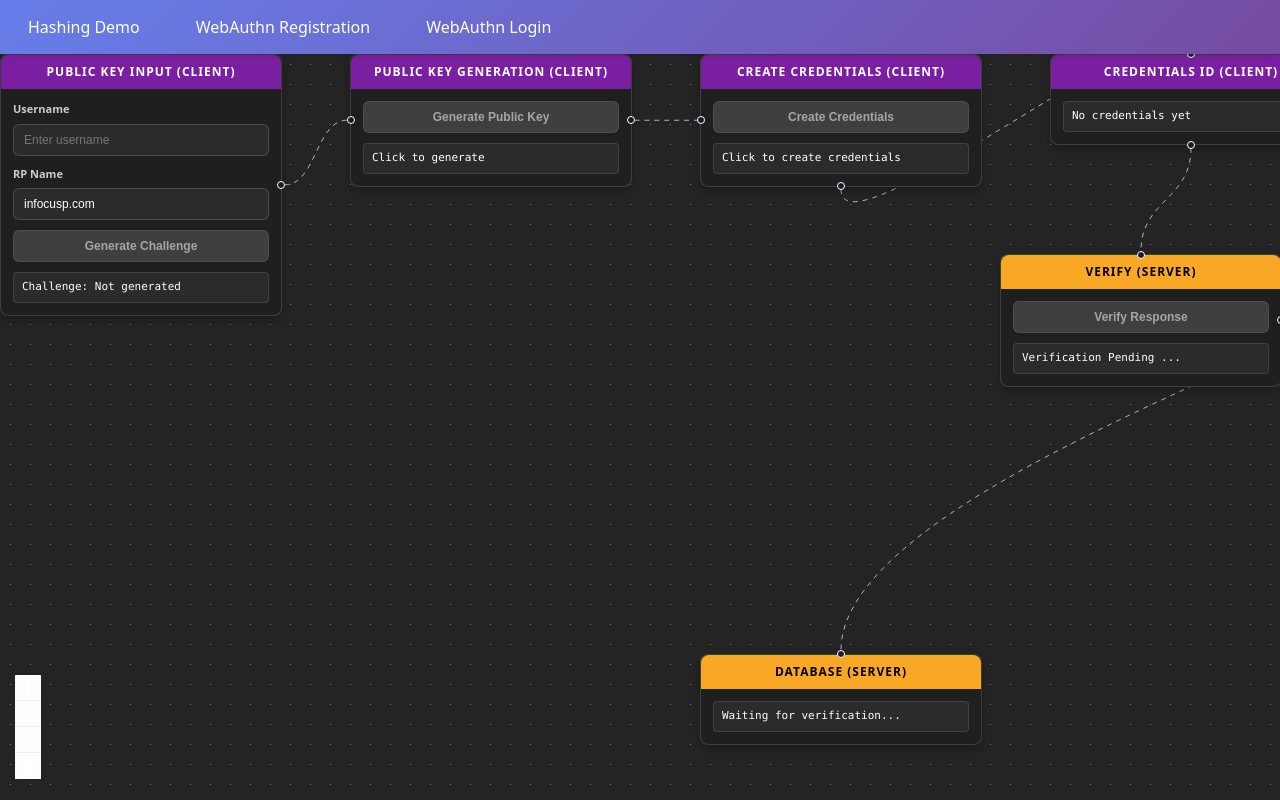
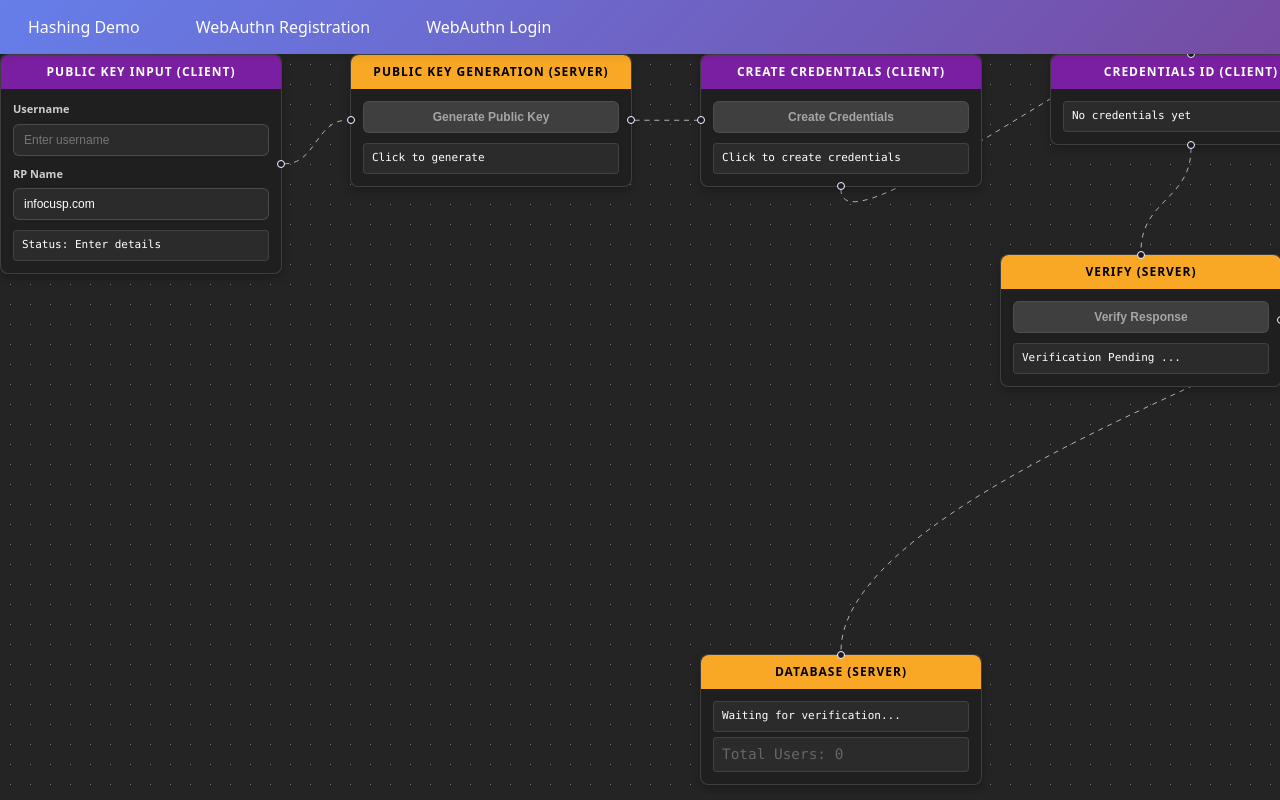
Before and after one commit to Infocusp-Innovations-UI/webauth-crypto-playground, a React (Vite) app: page /registration in a window 1280 px wide. Built offline with nearby package versions, Linux system fonts and the light colour scheme.

Commit message:
feedback changes

```diff
--- a/src/context/WebAuthnRegistrationContext.tsx
+++ b/src/context/WebAuthnRegistrationContext.tsx
@@ -5,8 +5,6 @@ interface WebAuthnRegistrationContextType {
   setUsername: (v: string) => void;
   rpName: string;
   setRpName: (v: string) => void;
-  challenge: string;
-  setChallenge: (v: string) => void;
   registrationOptions: any;
   setRegistrationOptions: (v: any) => void;
   authenticatorResponse: any;
@@ -21,8 +19,6 @@ const WebAuthnRegistrationContext =
     setUsername: (v: string) => {},
     rpName: "",
     setRpName: (v: string) => {},
-    challenge: "",
-    setChallenge: (v: string) => {},
     registrationOptions: null,
     setRegistrationOptions: (v: any) => {},
     authenticatorResponse: null,
--- a/src/routes/registration/WebAuthnRegistration.tsx
+++ b/src/routes/registration/WebAuthnRegistration.tsx
@@ -48,7 +48,7 @@ function ObjectHover({
 }
 
 function UserInputNode() {
-  const { username, setUsername, rpName, setRpName, challenge, setChallenge } =
+  const { username, setUsername, rpName, setRpName } =
     useWebAuthnRegistrationContext();
   const [showHover, setShowHover] = useState(false);
 
@@ -60,16 +60,7 @@ function UserInputNode() {
     setRpName(e.target.value);
   };
 
-  const generateChallenge = useCallback(() => {
-    const chars = "ABCDEFGHIJKLMNOPQRSTUVWXYZ0123456789";
-    let result = "";
-    for (let i = 0; i < 10; i++) {
-      result += chars.charAt(Math.floor(Math.random() * chars.length));
-    }
-    setChallenge(result);
-  }, [setChallenge]);
-
-  const challengeObject = challenge ? { challenge, username, rpName } : null;
+  const userInputObject = username && rpName ? { username, rpName } : null;
 
   return (
     <div
@@ -103,24 +94,14 @@ function UserInputNode() {
             onMouseDown={(e) => e.stopPropagation()}
           />
         </div>
-        <div style={{ marginBottom: "10px" }}>
-          <button
-            className="node-button"
-            onClick={generateChallenge}
-            disabled={!username || !rpName}
-            onMouseDown={(e) => e.stopPropagation()}
-          >
-            Generate Challenge
-          </button>
-        </div>
         <div className="node-output">
-          Challenge: {challenge ? `${challenge}... ✓` : "Not generated"}
+          Status: {username && rpName ? "Ready ✓" : "Enter details"}
         </div>
       </div>
       <Handle type="source" position={Position.Right} />
       <ObjectHover
-        object={challengeObject}
-        title="Generated Challenge Object"
+        object={userInputObject}
+        title="User Input Object"
         isVisible={showHover}
       />
     </div>
@@ -128,24 +109,14 @@ function UserInputNode() {
 }
 
 function PublicKeyGenerateNode() {
-  const {
-    username,
-    rpName,
-    challenge,
-    registrationOptions,
-    setRegistrationOptions,
-  } = useWebAuthnRegistrationContext();
+  const { username, rpName, registrationOptions, setRegistrationOptions } =
+    useWebAuthnRegistrationContext();
   const { users } = useUserContext();
   const [showHover, setShowHover] = useState(false);
 
   const createPublicKeyOptions = useCallback(async () => {
     if (!username || !rpName) {
       alert("Please enter username and RP name first!");
-      return;
-    }
-
-    if (!challenge) {
-      alert("Please generate a challenge first!");
       return;
     }
 
@@ -172,7 +143,7 @@ function PublicKeyGenerateNode() {
 
     const options = await generateRegistrationOptions(opts);
     setRegistrationOptions(options);
-  }, [username, rpName, challenge, users, setRegistrationOptions]);
+  }, [username, rpName, users, setRegistrationOptions]);
 
   return (
     <div
@@ -180,15 +151,15 @@ function PublicKeyGenerateNode() {
       onMouseEnter={() => setShowHover(true)}
       onMouseLeave={() => setShowHover(false)}
     >
-      <div className="node-header node-header--purple">
-        PUBLIC KEY GENERATION (CLIENT)
+      <div className="node-header node-header--yellow">
+        PUBLIC KEY GENERATION (SERVER)
       </div>
       <div className="node-body">
         <div style={{ marginBottom: "10px" }}>
           <button
             className="node-button"
             onClick={createPublicKeyOptions}
-            disabled={!username || !rpName || !challenge}
+            disabled={!username || !rpName}
             onMouseDown={(e) => e.stopPropagation()}
           >
             Generate Public Key
@@ -291,59 +262,16 @@ function GeneratedCredentialsNode() {
 }
 
 function DatabaseSaveNode() {
-  const { username, authenticatorResponse, verificationResult } =
-    useWebAuthnRegistrationContext();
-  const { setUsers } = useUserContext();
-
-  const saveToDatabase = useCallback(() => {
-    if (!authenticatorResponse || !verificationResult?.verified) {
-      return;
-    }
-
-    const { registrationInfo } = verificationResult;
-    if (registrationInfo) {
-      const { credential } = registrationInfo;
-
-      const newCredential: WebAuthnCredential = {
-        id: credential.id,
-        publicKey: credential.publicKey,
-        counter: credential.counter,
-      };
-
-      setUsers((prevUsers) => {
-        const userIndex = prevUsers.findIndex((u) => u.username === username);
-        if (userIndex !== -1) {
-          const updatedUsers = [...prevUsers];
-          updatedUsers[userIndex] = {
-            ...updatedUsers[userIndex],
-            credentials: [
-              ...updatedUsers[userIndex].credentials,
-              newCredential,
-            ],
-          };
-          return updatedUsers;
-        } else {
-          return [
-            ...prevUsers,
-            {
-              id: Date.now().toString(),
-              username,
-              credentials: [newCredential],
-            },
-          ];
-        }
-      });
-    }
-  }, [username, authenticatorResponse, verificationResult, setUsers]);
-
-  useEffect(() => {
-    if (authenticatorResponse && verificationResult?.verified) {
-      saveToDatabase();
-    }
-  }, [authenticatorResponse, verificationResult, saveToDatabase]);
+  const { username, verificationResult } = useWebAuthnRegistrationContext();
+  const { users } = useUserContext();
+  const [showHover, setShowHover] = useState(false);
 
   return (
-    <div className="nodeCard">
+    <div
+      className="nodeCard node-with-hover"
+      onMouseEnter={() => setShowHover(true)}
+      onMouseLeave={() => setShowHover(false)}
+    >
       <div className="node-header node-header--yellow">DATABASE (SERVER)</div>
       <div className="node-body">
         <div className="node-output">
@@ -351,20 +279,57 @@ function DatabaseSaveNode() {
             ? `${username} - Saved to Local Storage ✓`
             : "Waiting for verification..."}
         </div>
+        <div
+          className="node-output"
+          style={{ marginTop: "5px", fontSize: "0.9em", color: "#666" }}
+        >
+          Total Users: {users.length}
+        </div>
       </div>
       <Handle type="target" position={Position.Top} />
+      <ObjectHover
+        object={users}
+        title="Users Database"
+        isVisible={showHover}
+      />
     </div>
   );
 }
 
 function VerifyNode() {
   const {
+    username,
     authenticatorResponse,
     registrationOptions,
     verificationResult,
     setVerificationResult,
   } = useWebAuthnRegistrationContext();
+  const { setUsers } = useUserContext();
   const [showHover, setShowHover] = useState(false);
+
+  const saveUserToDatabase = useCallback(
+    (verification: any) => {
+      if (!verification?.verified || !username) {
+        return;
+      }
+
+      setUsers((prevUsers) => {
+        const userExists = prevUsers.some((u) => u.username === username);
+        if (!userExists) {
+          return [
+            ...prevUsers,
+            {
+              id: Date.now().toString(),
+              username,
+              credentials: [],
+            },
+          ];
+        }
+        return prevUsers;
+      });
+    },
+    [username, setUsers]
+  );
 
   const verifyResponse = useCallback(async () => {
     if (!authenticatorResponse || !registrationOptions) {
@@ -382,12 +347,21 @@ function VerifyNode() {
       const verification = await verifyRegistrationResponse(opts);
       console.log(verification);
       setVerificationResult(verification);
+
+      if (verification.verified) {
+        saveUserToDatabase(verification);
+      }
     } catch (error) {
       const _error = error as Error;
       console.error("Registration verification failed:", _error);
       setVerificationResult({ verified: false, error: _error.message });
     }
-  }, [authenticatorResponse, registrationOptions, setVerificationResult]);
+  }, [
+    authenticatorResponse,
+    registrationOptions,
+    setVerificationResult,
+    saveUserToDatabase,
+  ]);
 
   return (
     <div
@@ -436,7 +410,6 @@ const nodeTypes = {
 const WebAuthnRegistration = () => {
   const [username, setUsername] = useState("");
   const [rpName, setRpName] = useState(RP_NAME);
-  const [challenge, setChallenge] = useState("");
   const [registrationOptions, setRegistrationOptions] = useState<any>(null);
   const [authenticatorResponse, setAuthenticatorResponse] = useState<any>(null);
   const [verificationResult, setVerificationResult] = useState<any>(null);
@@ -510,8 +483,6 @@ const WebAuthnRegistration = () => {
             setUsername,
             rpName,
             setRpName,
-            challenge,
-            setChallenge,
             registrationOptions,
             setRegistrationOptions,
             authenticatorResponse,
@@ -530,7 +501,6 @@ const WebAuthnRegistration = () => {
             proOptions={{ hideAttribution: true }}
           >
             <Background />
-            <Controls />
           </ReactFlow>
         </WebAuthnRegistrationProvider>
       </div>
```
